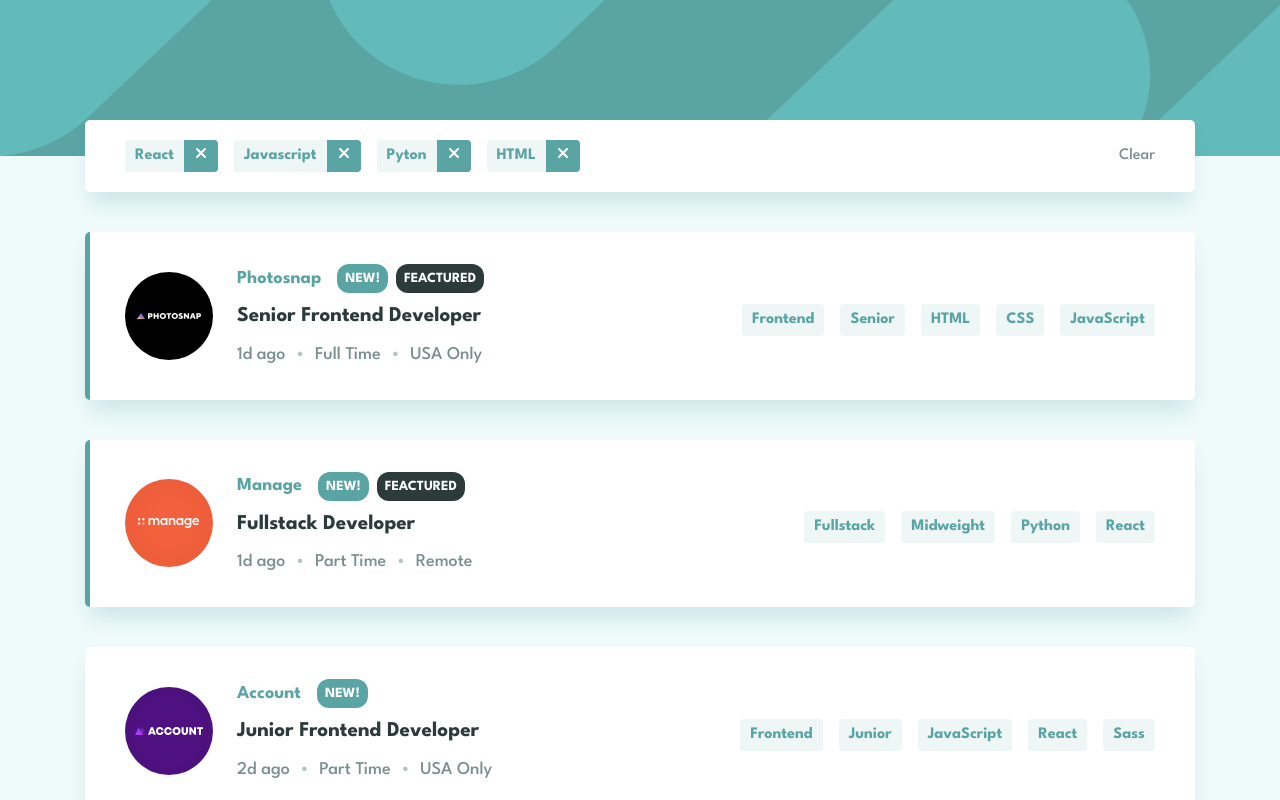
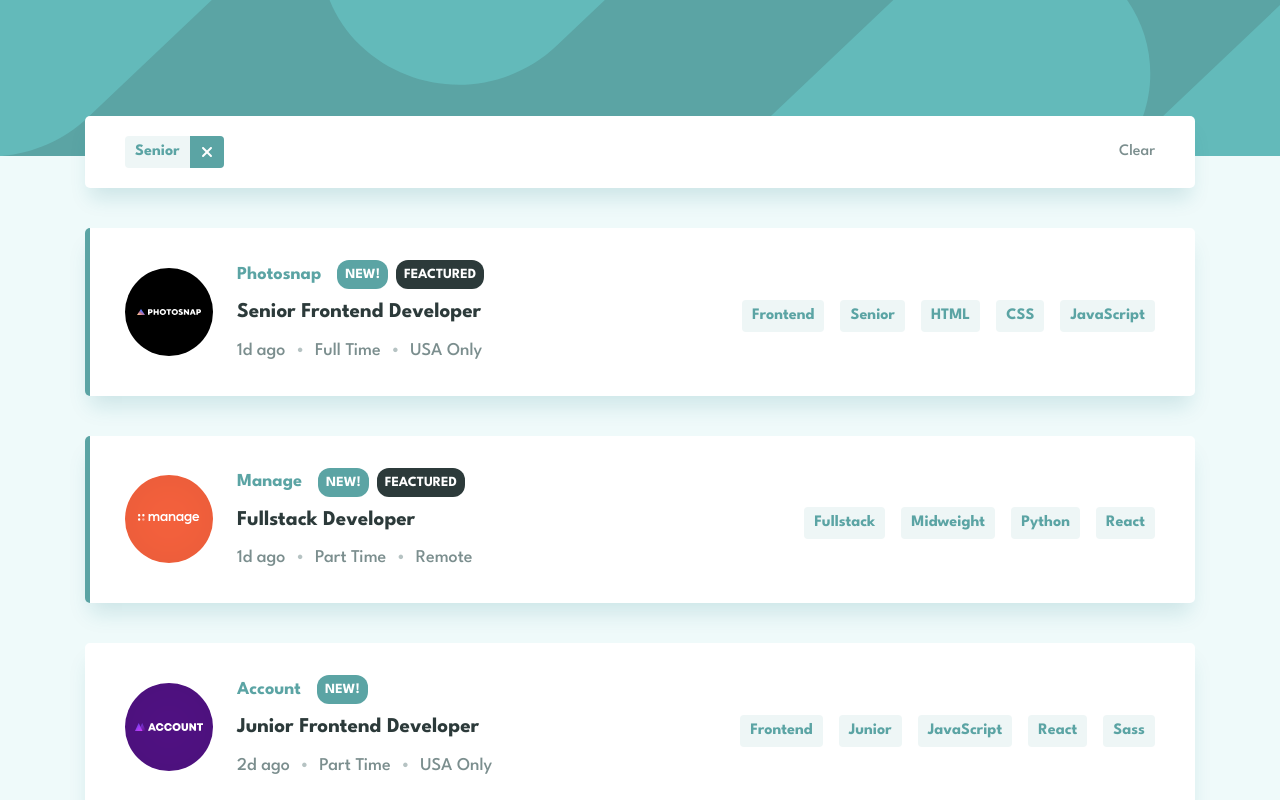
Before and after one commit to esteban2368/Jobs-listings-frontenmentor, a Next.js app: page / in a window 1280 px wide. Both pictures are taken after a click on the button "Senior". Shown: the top 800 px of the page. Built offline with nearby package versions, Linux system fonts and the light colour scheme.

Commit message:
Create and use context for update filters

```diff
--- a/app/Home.module.css
+++ b/app/Home.module.css
@@ -8,7 +8,6 @@
 .container{
     max-width: 1110px;
     font-size: 16px;
-    margin-top: -36px;
 }
 
 @media (min-width:376px) {
--- /dev/null
+++ b/app/components/ContextWrapper.jsx
@@ -0,0 +1,9 @@
+'use client'
+import { useFilterContext } from '../contexts/FiltersProvider'
+
+const ContextWrapper = ({children})=>{
+    const {filtersItem} = useFilterContext()
+    return filtersItem.length ? children : null
+}
+
+export default ContextWrapper
--- a/app/components/Filters.jsx
+++ b/app/components/Filters.jsx
@@ -1,48 +1,29 @@
 'use client'
 import { useState } from 'react'
-import {v4 as uuidv4} from 'uuid'
 import { FontAwesomeIcon } from '@fortawesome/react-fontawesome'
 import { faXmark } from '@fortawesome/free-solid-svg-icons'
 import style from './Filters.module.css'
 
+import { useFilterContext } from '../contexts/FiltersProvider'
+
 const Filters = ()=>{
-    const filters = [{
-            id: uuidv4(),
-            name: "React"
-        }, {
-            id: uuidv4(),
-            name: "Javascript"
-        }, {
-            id: uuidv4(),
-            name: "Pyton"
-        }, {
-            id: uuidv4(),
-            name: "HTML"
-    }]
-    const [filter, setFilter] = useState(
-        filters
-    )
+    const {filtersItem, removeFilters, clearFilters } = useFilterContext()
     return (
         <div className={`${style.container} p-5 sm:px-10`}>
             <ul className="flex flex-wrap gap-4">
-                {filter.map((filterElement, index)=>
+                {filtersItem.map((filterElement, index)=>
                     <li key={filterElement.id} className={style.tag}>
                         <span className={style.tag__text}>{filterElement.name}</span>
                         <button
                             className={style.tag__button}
-                            onClick={()=>
-                                setFilter(
-                                    filter.filter(f=>
-                                        f.id !== filterElement.id
-                                ))
-                            }
+                            onClick={()=> removeFilters(filterElement)}
                         >
                             <FontAwesomeIcon icon={faXmark} className={style.tag__icon}/>
                         </button>
                     </li>
                 )}
             </ul>
-            <button className={style.link}>Clear</button>
+            <button className={style.link} onClick={clearFilters}>Clear</button>
         </div>
     )
 }
--- a/app/components/Filters.module.css
+++ b/app/components/Filters.module.css
@@ -2,6 +2,7 @@
     background-color: white;
     box-shadow: 0 15px 20px -5px hsl(var(--Light-Grayish-Cyan-shadow), .15);
     border-radius: 5px;
+    margin-top: -72px;
 
     display: flex;
     justify-content: space-between;
@@ -26,7 +27,11 @@
 .tag__button{
     background-color: hsl(var(--Dark-Cyan));
     color: white;
-    padding: 10px;
+    padding: 0 10px;
+    height: 100%;
+
+    display: flex;
+    align-items: center;
 }
 .tag__button:hover{
     background-color: hsl(var(--Very-Dark-Grayish-Cyan));
--- a/app/components/Tags.jsx
+++ b/app/components/Tags.jsx
@@ -2,14 +2,17 @@
 import {v4 as uuidv4} from 'uuid'
 import style from './Jobs.module.css'
 
+import { useFilterContext } from '../contexts/FiltersProvider'
+
 const Tags = ({list})=>{
+    const {addFilters} = useFilterContext()
     const {role, level, languages, tools} = list
     const filters = [role, level, ...languages, ...tools]
     const keys = filters.map(()=> uuidv4())
     return(
         <>
             {filters.map((filter, index) =>
-                <button key={keys[index]} onClick={()=> alert("Filtrado!")} className={style.filter}>{filter}</button>
+                <button key={keys[index]} onClick={()=> addFilters(filter)} className={style.filter}>{filter}</button>
             )}
         </>
     )
--- /dev/null
+++ b/app/components/providers.jsx
@@ -0,0 +1,12 @@
+'use client'
+import FiltersProvider from '../contexts/FiltersProvider'
+
+const Providers = ({children})=>{
+    return (
+        <FiltersProvider>
+            {children}
+        </FiltersProvider>
+    )
+}
+
+export default Providers
--- /dev/null
+++ b/app/contexts/FiltersProvider.js
@@ -0,0 +1,36 @@
+"use client"
+import { createContext, useContext, useState } from "react"
+import {v4 as uuidv4} from 'uuid'
+
+const FilterContext = createContext(null)
+export const useFilterContext = () => useContext(FilterContext)
+
+const FiltersProvider = ({children})=>{
+    const [filtersItem, setFilterItem] = useState([])
+
+    const removeFilters = (filterElement)=>{
+        setFilterItem(
+            filtersItem.filter(f=>
+                f.id !== filterElement.id
+        ))
+    }
+    const clearFilters = ()=>{
+        setFilterItem([])
+    }
+    const addFilters = (filterTag)=>{
+        const existFilter = filtersItem.some((filterItem)=> filterItem.name === filterTag)
+        if (existFilter) return
+        setFilterItem([
+            ...filtersItem,
+            {id:uuidv4(), name: filterTag }
+        ])
+    }
+
+    return(
+        <FilterContext.Provider value={{filtersItem, removeFilters, clearFilters, addFilters}}>
+            {children}
+        </FilterContext.Provider>
+    )
+}
+
+export default FiltersProvider
--- a/app/page.jsx
+++ b/app/page.jsx
@@ -1,5 +1,7 @@
 import Filters from "./components/Filters";
 import Jobs from "./components/Jobs";
+import ContextWrapper from "./components/ContextWrapper";
+import Providers from "./components/Providers";
 
 import style from "./Home.module.css"
 
@@ -16,8 +18,12 @@
     <>
       <header className={style.header}></header>
       <section className={`${style.container} flex flex-col gap-14 sm:gap-10 mx-6 mt-8`}>
-        <Filters/>
-        <Jobs list={jobsData}/>
+        <Providers>
+          <ContextWrapper>
+            <Filters/>
+          </ContextWrapper>
+          <Jobs list={jobsData}/>
+        </Providers>
       </section>
     </>
   );
```
